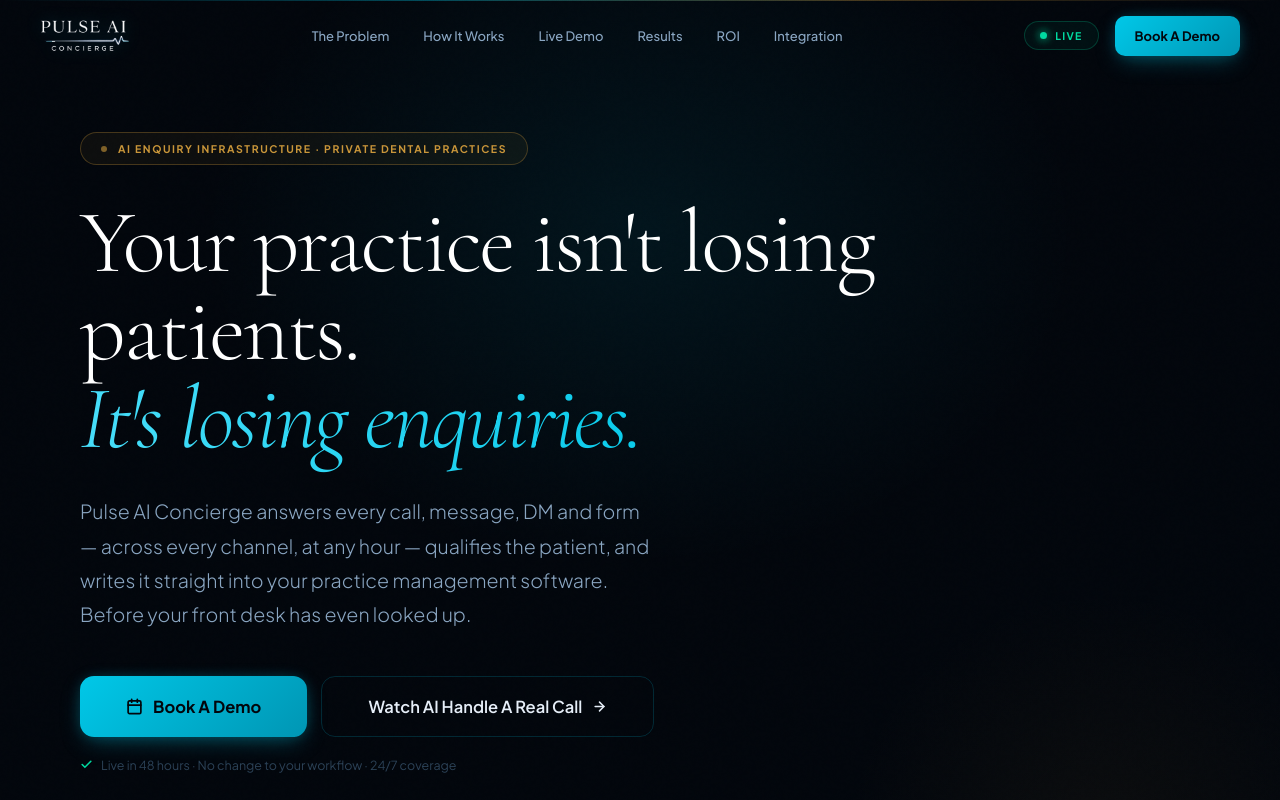
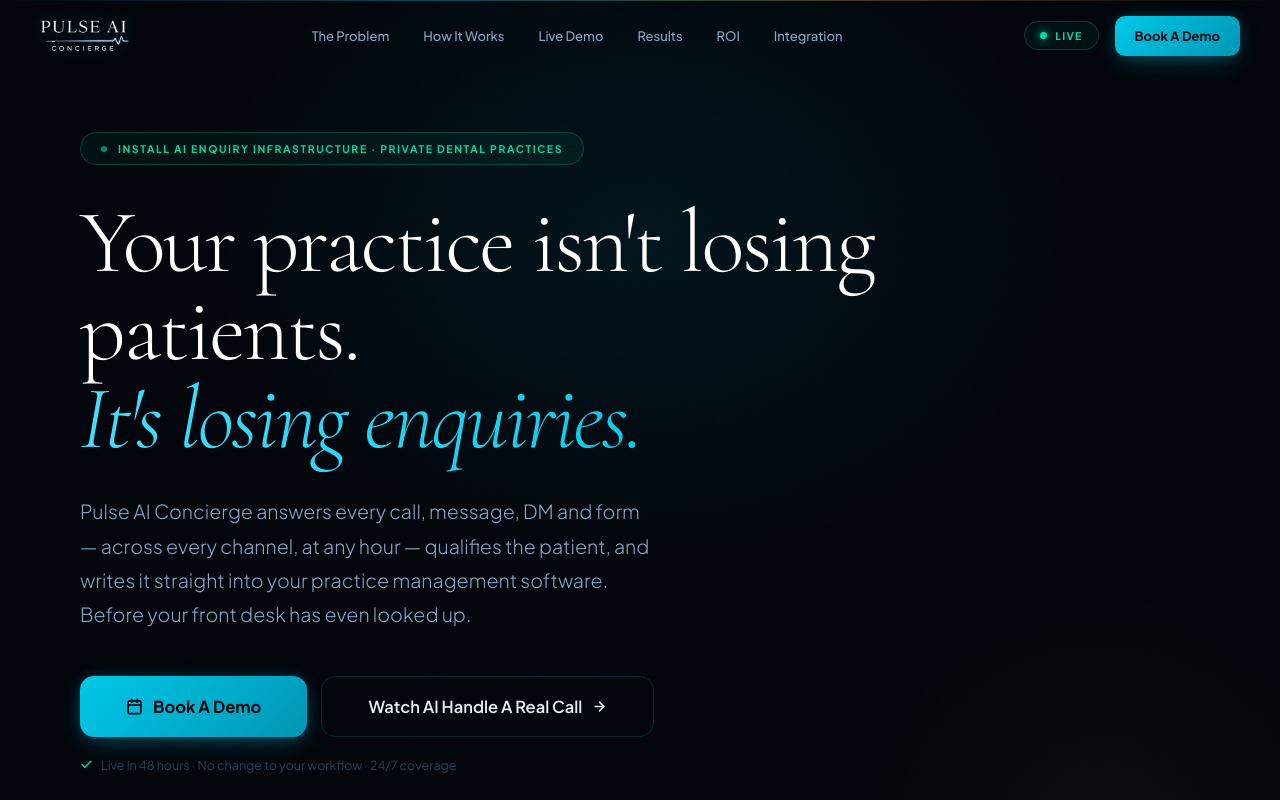
Before and after one commit to lee-duncan/pulse-ai, a plain HTML site: page pulse-ai-site/index.html in a window 1280 px wide. Shown: the top 800 px of the page. Drawn offline with nearby package versions, Linux system fonts and the light colour scheme.

Commit message:
Update hero badge styling to green

```diff
--- a/pulse-ai-site/index.html
+++ b/pulse-ai-site/index.html
@@ -64,7 +64,7 @@
   <div class="h-glow1" aria-hidden="true"></div>
   <div class="h-glow2" aria-hidden="true"></div>
   <div class="wrap-wide" style="position:relative;z-index:2">
-    <div class="h-badge rv"><span style="width:6px;height:6px;border-radius:50%;background:var(--gold);animation:blink 2.6s infinite;display:block" aria-hidden="true"></span><span>AI Enquiry Infrastructure · Private Dental Practices</span></div>
+    <div class="h-badge rv"><span style="width:6px;height:6px;border-radius:50%;background:var(--green);animation:blink 2.6s infinite;display:block" aria-hidden="true"></span><span>INSTALL AI ENQUIRY INFRASTRUCTURE · PRIVATE DENTAL PRACTICES</span></div>
     <h1 class="h1 rv rv-d1 serif">Your practice isn't losing patients.<br><em class="g-cyan">It's losing enquiries.</em></h1>
     <p class="h-sub rv rv-d2">Pulse AI Concierge answers every call, message, DM and form — across every channel, at any hour — qualifies the patient, and writes it straight into your practice management software. Before your front desk has even looked up.</p>
     <div class="h-cta rv rv-d2">
--- a/pulse-ai-site/styles.css
+++ b/pulse-ai-site/styles.css
@@ -124,8 +124,8 @@
 .h-rule{position:absolute;top:0;left:0;right:0;height:1px;background:linear-gradient(90deg,transparent,var(--cyan),var(--gold),transparent);opacity:.35;}
 .h-glow1{position:absolute;top:-14%;left:50%;transform:translateX(-50%);width:1000px;height:760px;background:radial-gradient(ellipse,rgba(0,200,232,.075) 0%,transparent 62%);pointer-events:none;}
 .h-glow2{position:absolute;bottom:-8%;right:-8%;width:560px;height:560px;background:radial-gradient(ellipse,rgba(201,150,58,.05) 0%,transparent 66%);pointer-events:none;}
-.h-badge{display:inline-flex;align-items:center;gap:11px;padding:9px 20px;border-radius:99px;border:1px solid rgba(201,150,58,.3);background:rgba(201,150,58,.06);margin-bottom:34px;}
-.h-badge span{font-size:10.5px;font-weight:700;color:var(--gold);letter-spacing:.15em;text-transform:uppercase;}
+.h-badge{display:inline-flex;align-items:center;gap:11px;padding:9px 20px;border-radius:99px;border:1px solid rgba(0,217,160,.24);background:rgba(0,217,160,.06);margin-bottom:34px;}
+.h-badge span{font-size:10.5px;font-weight:700;color:var(--green);letter-spacing:.15em;text-transform:uppercase;}
 .h1{font-family:'Cormorant Garamond',serif;font-size:clamp(46px,7vw,102px);font-weight:300;line-height:.98;letter-spacing:-.025em;color:#fff;margin-bottom:32px;max-width:960px;}
 .h1 em{font-style:italic;font-weight:300;}
 .h-sub{font-size:clamp(16px,1.7vw,19.5px);color:var(--body);line-height:1.76;font-weight:300;max-width:580px;margin-bottom:44px;}
```
